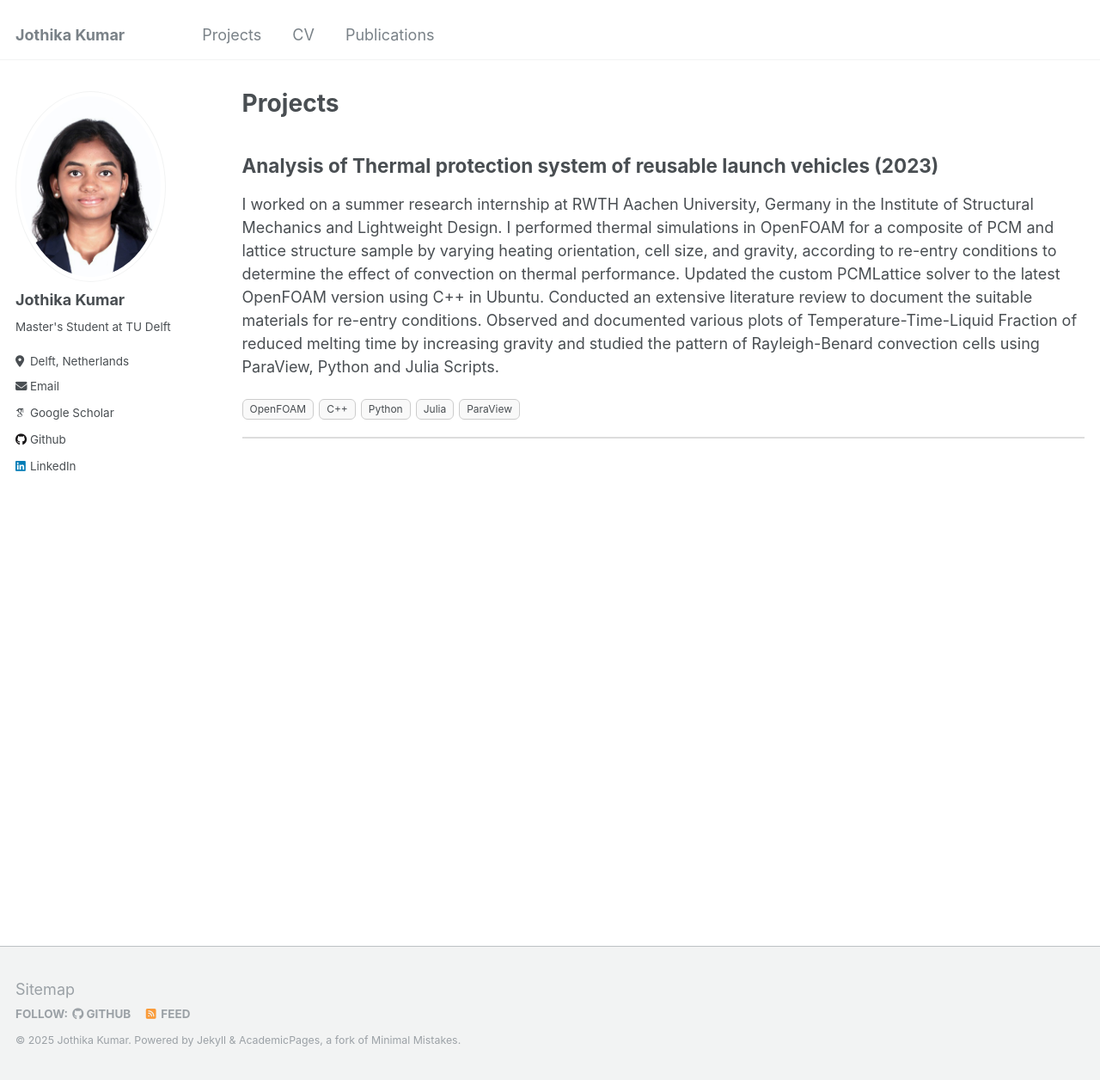
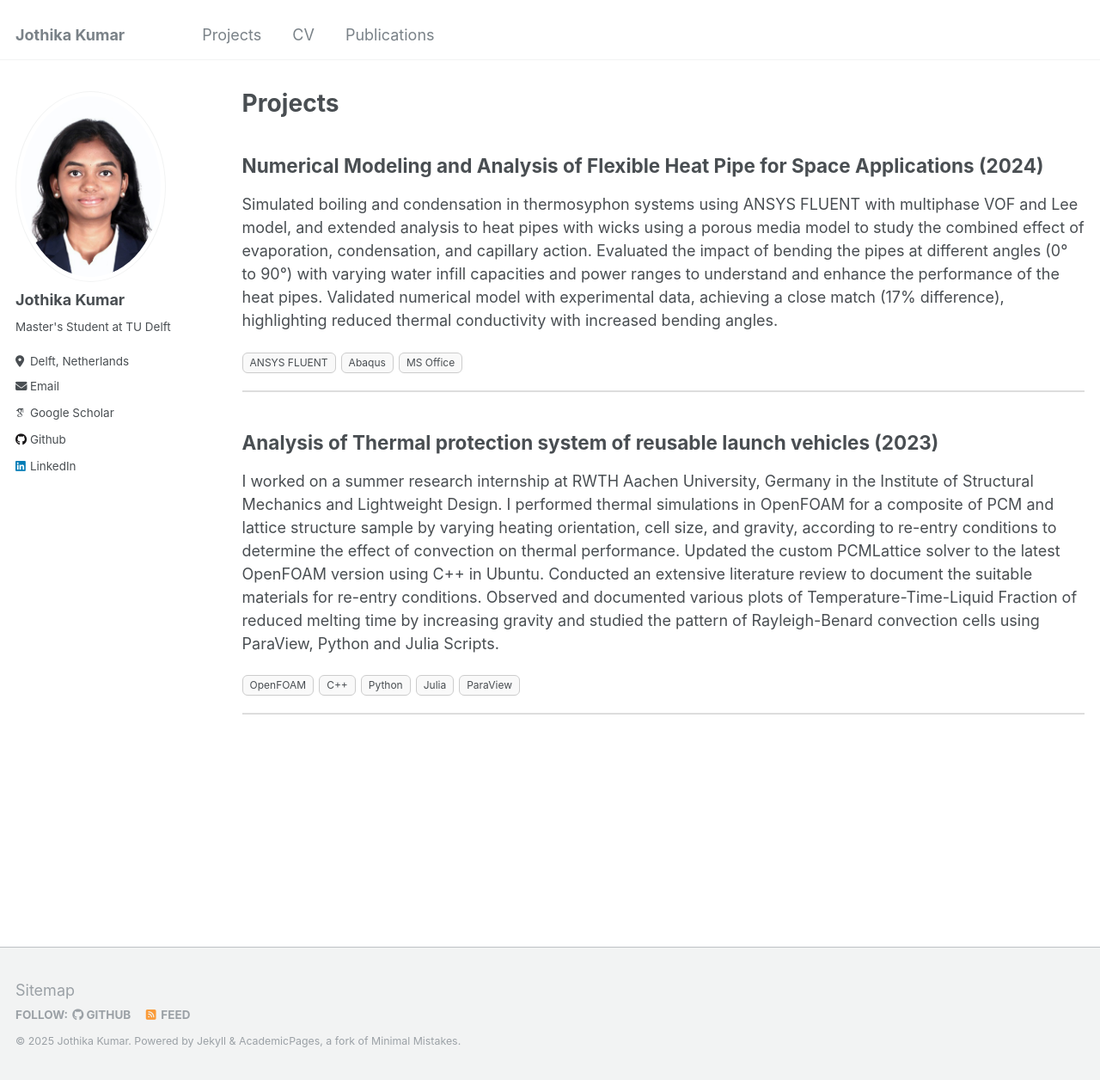
Before and after one commit to jothikak05/jothikak05.github.io, a Jekyll site: the page built from _pages/projects.md, in a window 1280 px wide and 1256 px high. Shown: the whole window at 86% size. Built offline with Jekyll 4.4.1, drawn with Linux system fonts in a browser that asks for light colours; some web fonts are replaced.

Commit message:
proj 1,2

```diff
--- a/_pages/projects.md
+++ b/_pages/projects.md
@@ -4,6 +4,23 @@ title: "Projects"
 permalink: /projects/
 author_profile: true
 ---
+## Numerical Modeling and Analysis of Flexible Heat Pipe for Space Applications (2024)
+
+Simulated boiling and condensation in thermosyphon systems using ANSYS FLUENT with multiphase VOF and Lee model, and extended analysis to heat pipes with wicks using a porous media model to study the combined effect of evaporation, condensation, and capillary action. Evaluated the impact of bending the pipes at different angles (0° to 90°) with varying water infill capacities and power ranges to understand and enhance the performance of the heat pipes. Validated numerical model with experimental data, achieving a close match (17% difference), highlighting reduced thermal conductivity with increased bending angles.
+
+<div style="display: flex; flex-wrap: wrap; gap: 6px; margin-top: 15px;">
+  <div style="padding: 2px 8px; font-size: 12px; border: 1px solid #ccc; border-radius: 6px; background-color: #f9f9f9;">
+    ANSYS FLUENT
+  </div>
+  <div style="padding: 2px 8px; font-size: 12px; border: 1px solid #ccc; border-radius: 6px; background-color: #f9f9f9;">
+    Abaqus
+  </div>
+  <div style="padding: 2px 8px; font-size: 12px; border: 1px solid #ccc; border-radius: 6px; background-color: #f9f9f9;">
+    MS Office
+  </div>
+</div>
+
+<hr style="margin-top: 20px; border: 1px solid #ddd;">
 
 ## Analysis of Thermal protection system of reusable launch vehicles (2023)
 
```
